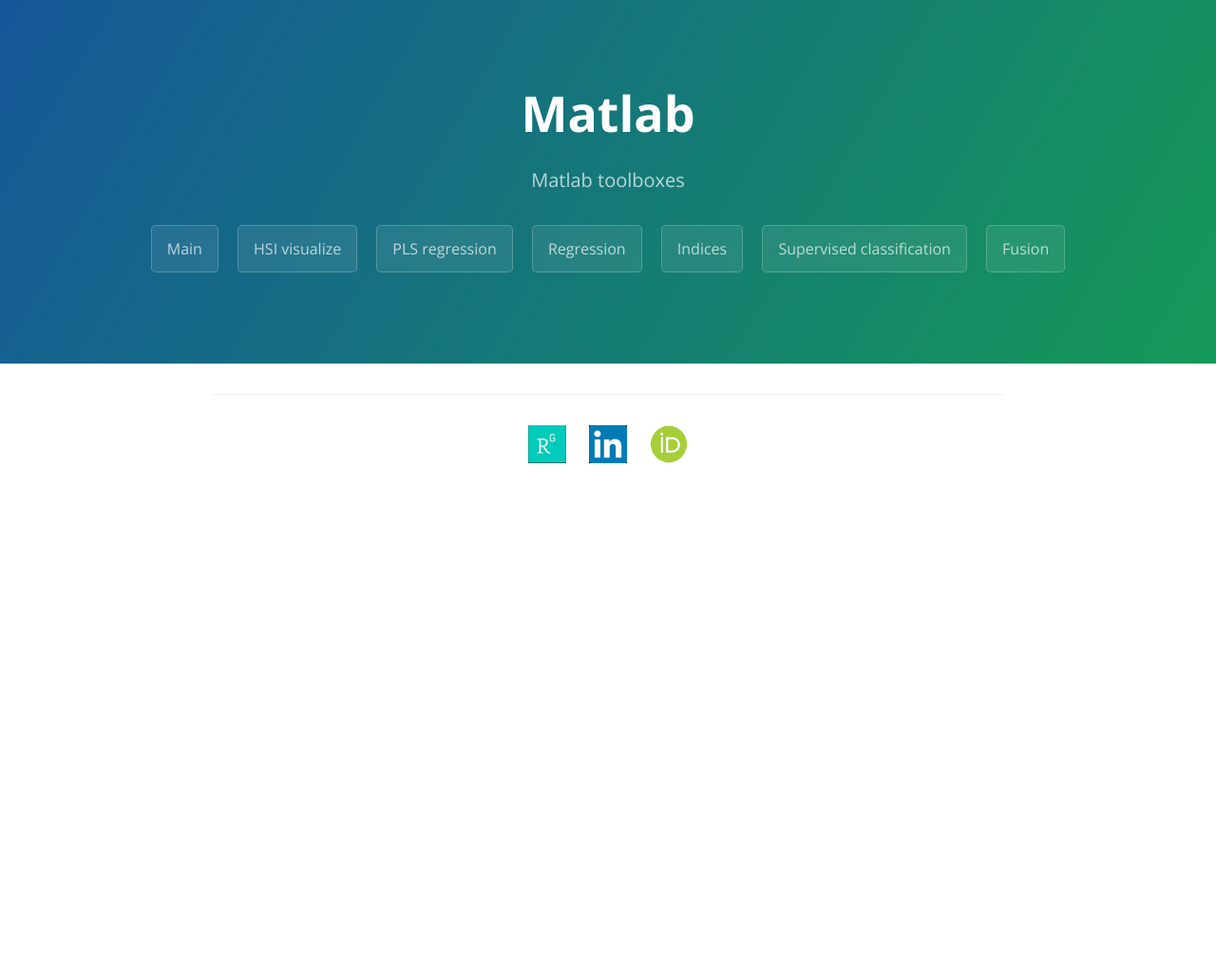
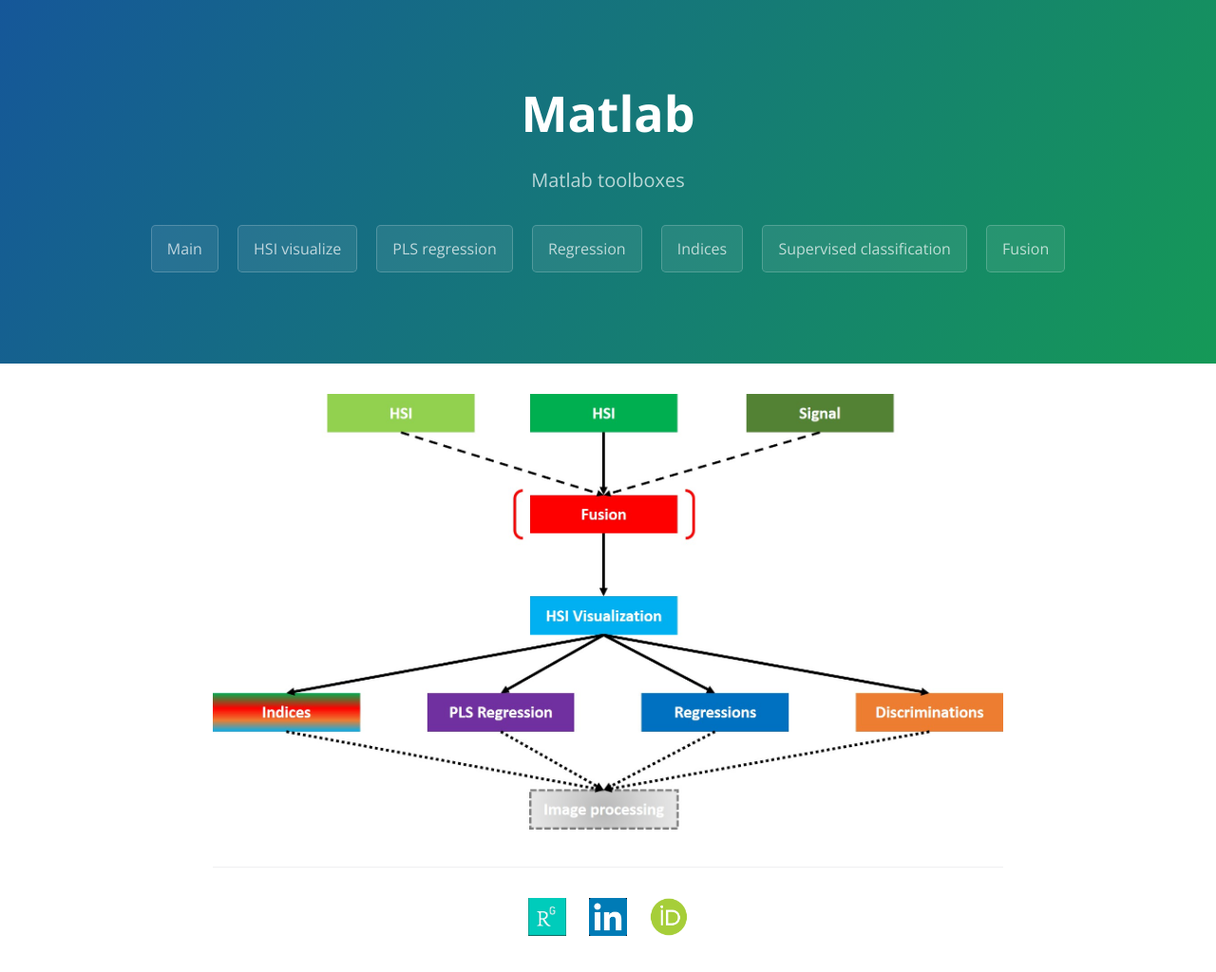
Before and after one commit to JacqKevin/JacqKevin.github.io, a Jekyll site: the page built from Matlab.md, in a window 1280 px wide. Shown: the whole page at 95% size. Built offline with Jekyll 4.4.1, drawn with Linux system fonts in a browser that asks for light colours; before the commit the page ends 900 px from its top, so only the background shows below that.

Commit message:
Update Matlab.md

```diff
--- a/Matlab.md
+++ b/Matlab.md
@@ -3,3 +3,5 @@
 title: Matlab
 description: Matlab toolboxes
 ---
+
+<center><img src="Matlab.jpg" width="900"/></center>
```
